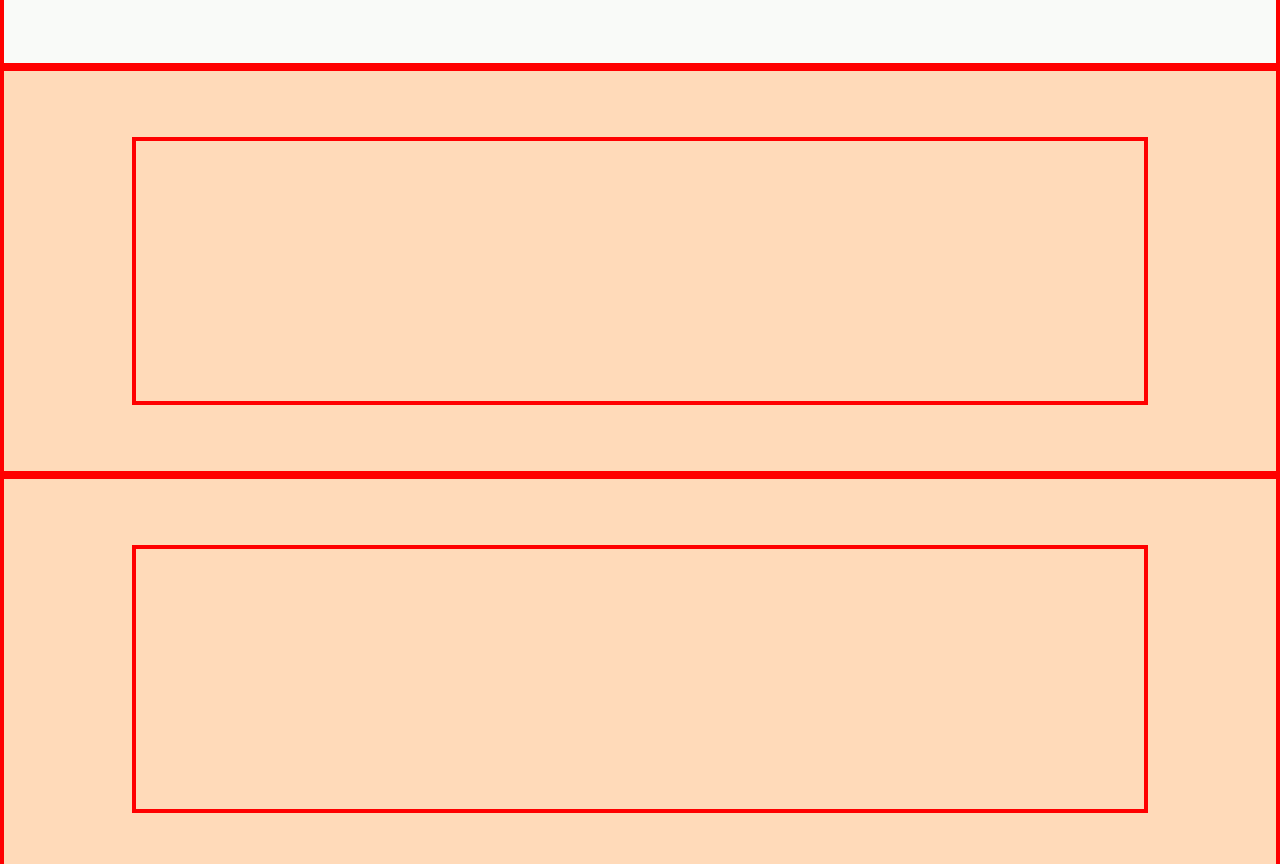
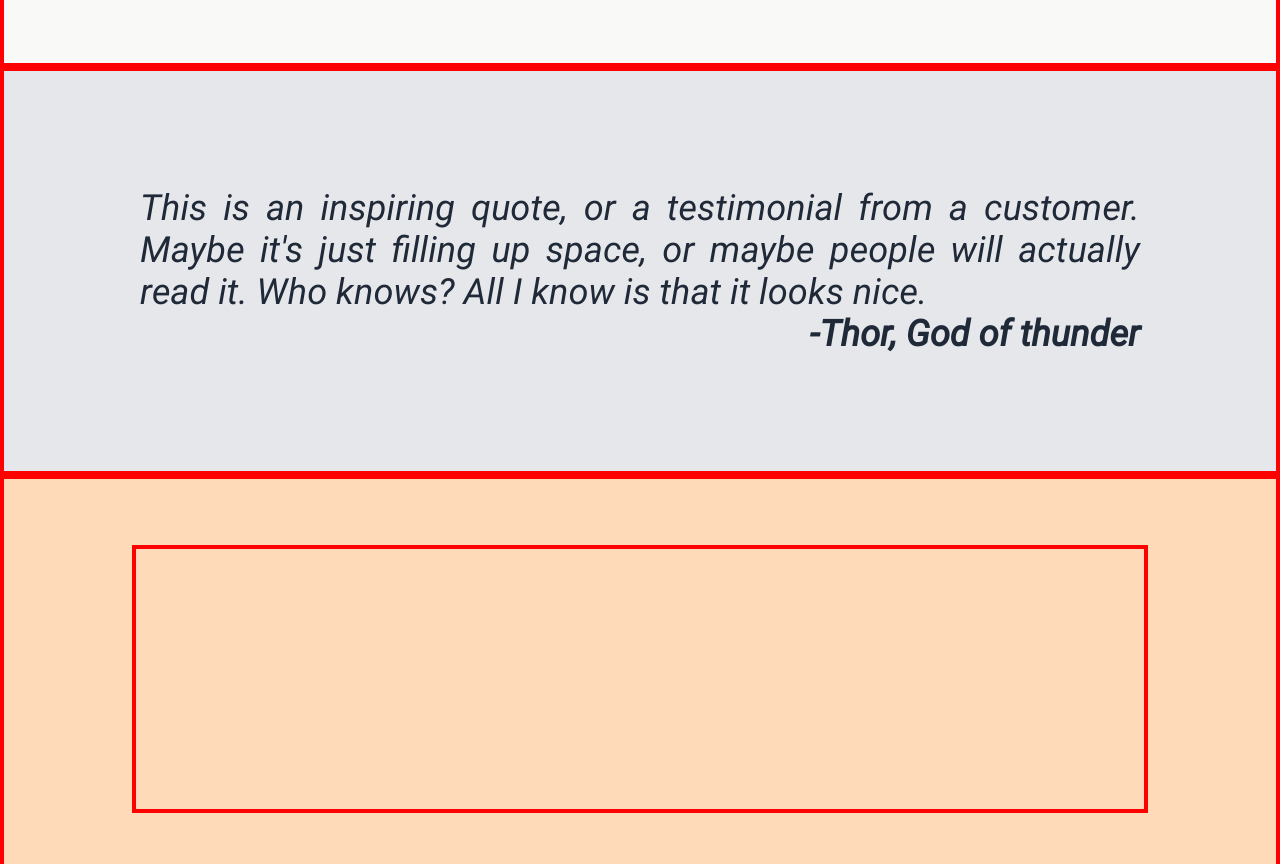
Before and after one commit to moraga1999/landing-page, a plain HTML site: page index.html in a window 1280 px wide. Shown: the part 869-1733 px from the top of the page. Drawn offline with Linux system fonts and the light colour scheme.

Commit message:
feat: section 3 with css

```diff
--- a/index.html
+++ b/index.html
@@ -65,9 +65,17 @@
     </div>
 
     <!-- section 3 -->
-    <div class="flex-container">
-        <div class="section">
-            <div class="section-item"></div>
+    <div class="flex-container" style="background-color: #e5e7eb;">
+        <div class="section-item" style="height: 400px;">
+            <div style="align-items: end;">
+                <p class="quote-text" style="text-align:  justify;">
+                    This is an inspiring quote, or a testimonial from a customer. Maybe it's just filling up space, or maybe people will actually read it.
+                    Who knows? All I know is that it looks nice.
+                </p>
+            </div>
+            <div style="align-items: start;">
+                <p class="quote-text"><strong>-Thor, God of thunder</strong></p>
+            </div>
         </div>
     </div>
 
--- a/style.css
+++ b/style.css
@@ -93,6 +93,14 @@ div.section {
 
 .subtext {
     width: 200px;
-    display: flex;
     text-align: center;
 }
+
+.quote-text {
+    color: #1f2937;
+    font-size: 36px;
+    font-style: italic;
+    width: 1000px;
+    text-align: end;
+    margin: 0%;
+}
```
